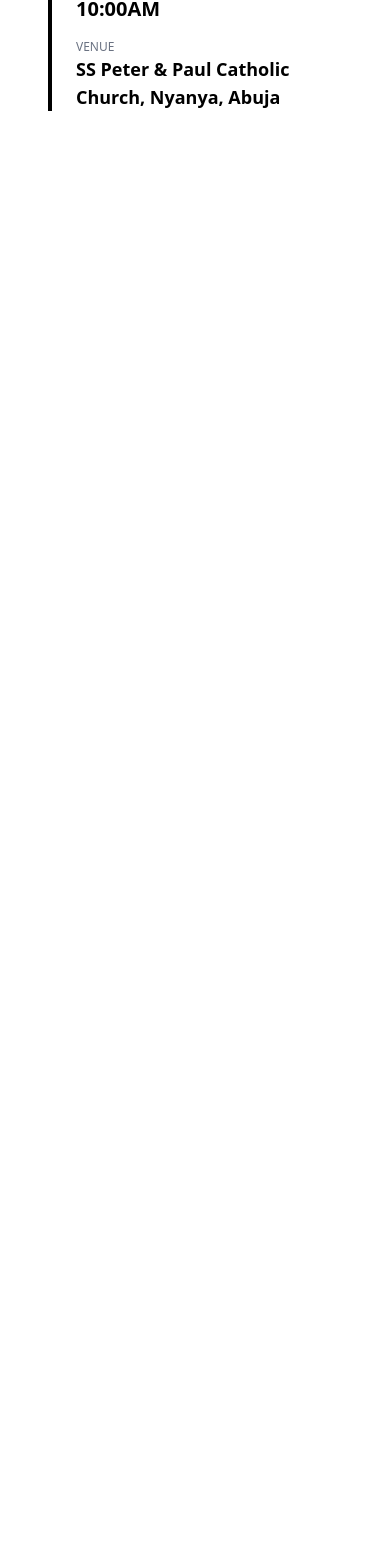
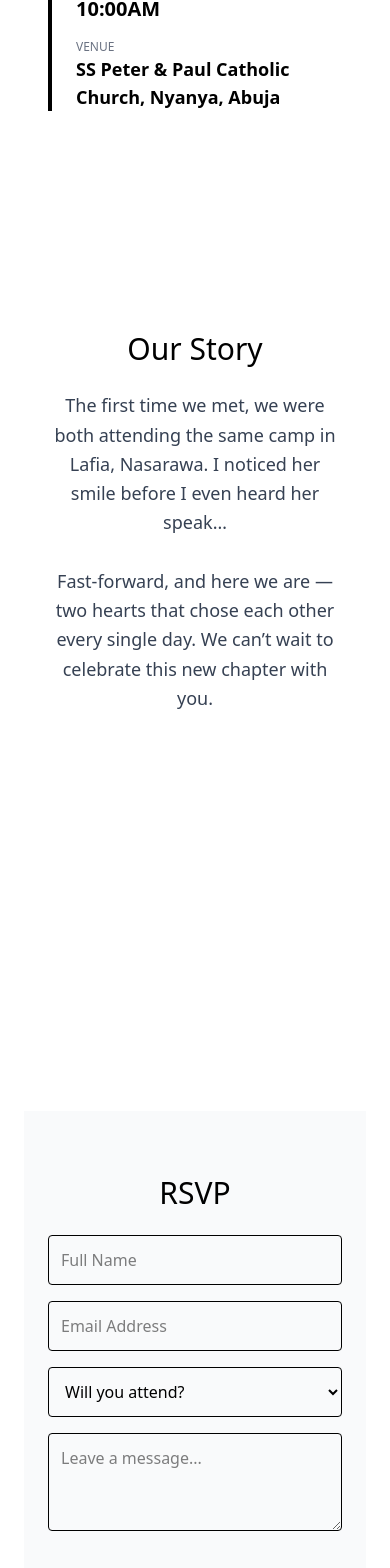
Before and after one commit to SekavArielight/mary-victor-wedding, a React (Vite) app: page / in a window 390 px wide. Shown: the part 1107-2675 px from the top of the page. Before the commit the page ends 1306 px from the top, so only its background shows below. Built offline with nearby package versions, Linux system fonts and the light colour scheme; a web font is replaced by a local one.

Commit message:
Our Story, RSVP sections

```diff
--- a/src/App.jsx
+++ b/src/App.jsx
@@ -1,5 +1,7 @@
 import React from "react";
 import Hero from "./sections/Hero";
+import OurStory from "./sections/OurStory";
+import RSVP from "./sections/RSVP";
 
 import heroImage1 from "./assets/IMG_1610.jpg";
 
@@ -22,7 +24,9 @@ const App = () => {
 
         {/* Scrollable Content Section */}
         <div className="relative z-10 w-full md:ml-auto md:w-1/2 md:h-screen overflow-y-auto p-6 md:p-10 bg-white">
-        <Hero/>
+          <Hero />
+          <OurStory />
+          <RSVP/>
         </div>
       </div>
     </main>
--- a/src/sections/Hero.jsx
+++ b/src/sections/Hero.jsx
@@ -2,7 +2,7 @@ import React from "react";
 
 const Hero = () => {
   return (
-    <section className="bg-white px-6 py-16 md:py-24 text-center">
+    <section className="bg-white h-screen px-6 py-16 md:py-24 text-center">
       <h1 className="text-3xl md:text-5xl font-cursive text-gray-900 mb-12">
         We're Getting Married
       </h1>
--- /dev/null
+++ b/src/sections/OurStory.jsx
@@ -0,0 +1,21 @@
+import React from "react";
+
+const OurStory = () => {
+  return (
+    <section className="bg-white h-screen py-16 px-6 md:px-12 text-center">
+      <h2 className="text-3xl font-cursive mb-6">Our Story</h2>
+      <div className="max-w-3xl mx-auto text-gray-700 leading-relaxed text-lg">
+        <p>
+          The first time we met, we were both attending the same camp in Lafia,
+          Nasarawa. I noticed her smile before I even heard her speak…
+          <br />
+          <br />
+          Fast-forward, and here we are — two hearts that chose each other every
+          single day. We can’t wait to celebrate this new chapter with you.
+        </p>
+      </div>
+    </section>
+  );
+};
+
+export default OurStory;
--- /dev/null
+++ b/src/sections/RSVP.jsx
@@ -0,0 +1,41 @@
+import React from "react";
+
+const RSVP = () => {
+  return (
+    <section className="bg-gray-50 py-16 px-6 md:px-12 text-center">
+      <h2 className="text-3xl font-cursive mb-6">RSVP</h2>
+      <form className="max-w-md mx-auto space-y-4 text-left">
+        <input
+          type="text"
+          placeholder="Full Name"
+          className="w-full p-3 border rounded"
+          required
+        />
+        <input
+          type="email"
+          placeholder="Email Address"
+          className="w-full p-3 border rounded"
+          required
+        />
+        <select className="w-full p-3 border rounded">
+          <option>Will you attend?</option>
+          <option>Yes, with joy</option>
+          <option>No, sending love</option>
+        </select>
+        <textarea
+          placeholder="Leave a message..."
+          rows="3"
+          className="w-full p-3 border rounded"
+        ></textarea>
+        <button
+          type="submit"
+          className="bg-maroon text-white py-3 px-6 rounded hover:bg-opacity-90"
+        >
+          Submit RSVP
+        </button>
+      </form>
+    </section>
+  );
+};
+
+export default RSVP;
```
